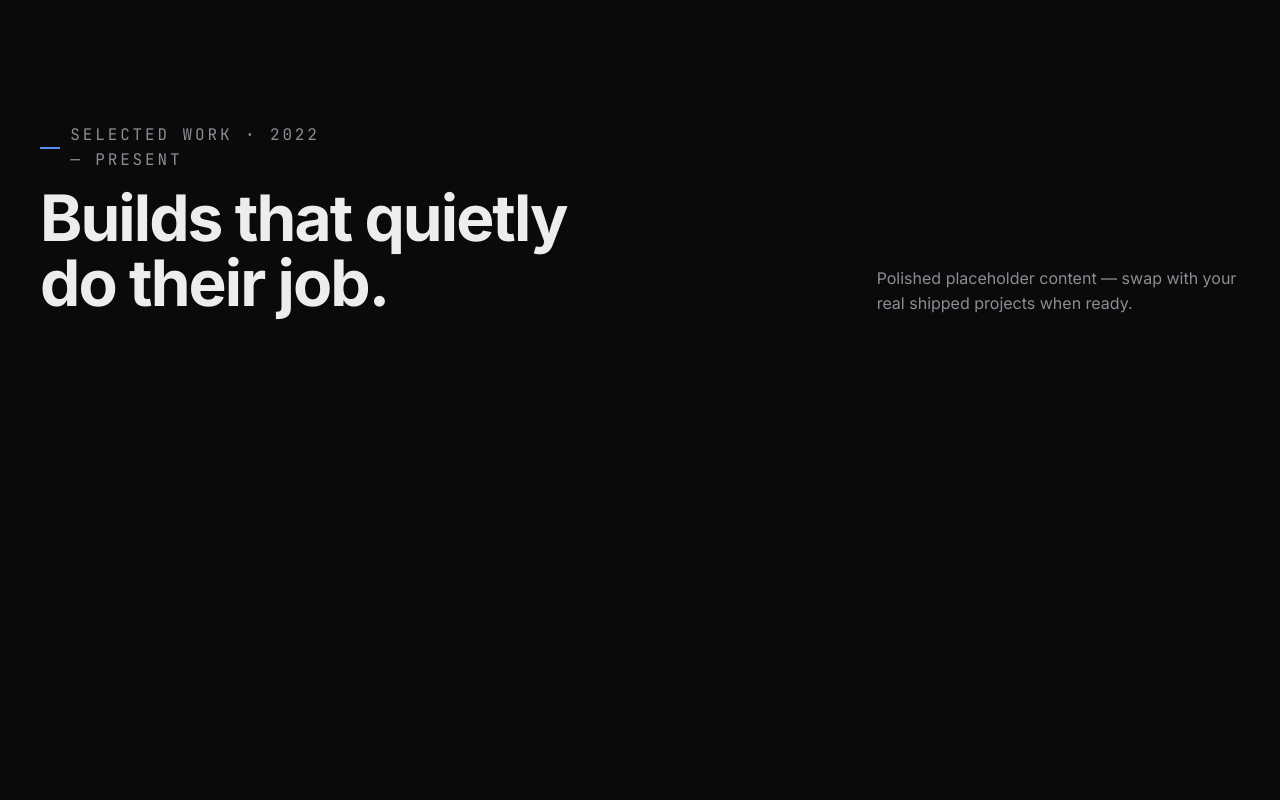
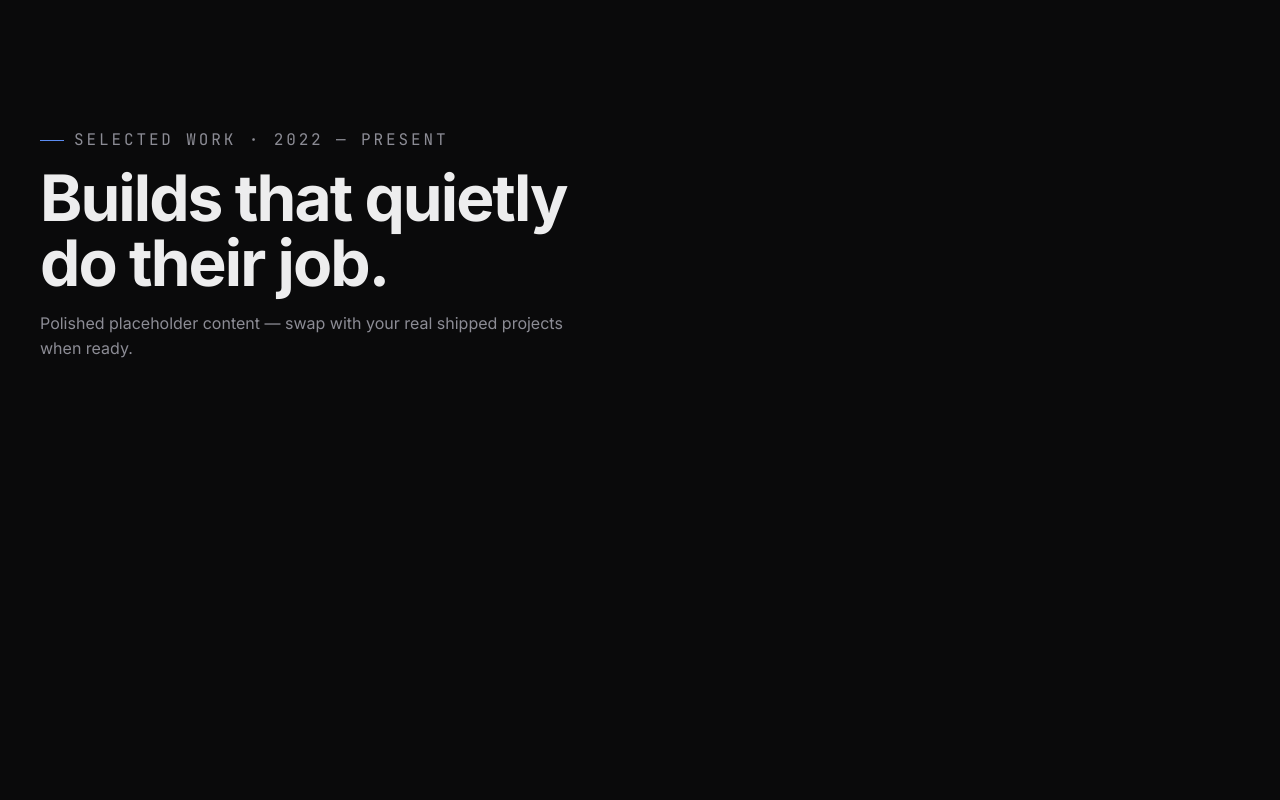
Before and after one commit to hussienessam04/portfolio, a Next.js app: page /en in a window 1280 px wide. Shown: the part 1920-2720 px from the top of the page. Built offline with nearby package versions, Linux system fonts and the light colour scheme.

Commit message:
fix: stack .caps-head + .work-head + .stats-head (title above, description below)

```diff
--- /dev/null
+++ b/spawn-dev.cjs
@@ -0,0 +1,5 @@
+require('child_process').spawn(
+  process.execPath,
+  ['./node_modules/next/dist/bin/next', 'dev', '-p', '3737'],
+  { detached: true, stdio: 'ignore', cwd: __dirname, env: { ...process.env, BROWSER: 'none' } }
+).unref();
--- a/src/styles/globals.css
+++ b/src/styles/globals.css
@@ -212,14 +212,13 @@ a:focus-visible, button:focus-visible, .magnetic:focus-visible { outline: 2px so
 @media (max-width: 980px) { .about { grid-template-columns: 1fr; gap: 40px; } .about-side { position: static; } }
 
 /* ═══ bento work grid ═══ */
-.work-head { display: flex; align-items: flex-end; justify-content: space-between; gap: 32px; margin-bottom: var(--gap-xl); flex-wrap: wrap; }
-/* ponytail: --fs-h1 (56–144px) made section h2s ('Builds that quietly do
- * their job.' / 'Services, frankly described.' / 'An honest four-step
- * rhythm.') fight the bento + capabilities + process rows below. Rescaled
- * to the same band as the hero h1. */
+/* ponytail: stacked column — eyebrow + h2 on top, subtitle below.
+ * Was side-by-side flex which forced the subtitle to the right and broke
+ * the reading rhythm when the title wrapped. */
+.work-head { display: flex; flex-direction: column; align-items: flex-start; gap: 16px; margin-bottom: var(--gap-xl); max-inline-size: 64ch; }
 .work-head h2 { font-family: var(--font-display); font-size: clamp(36px, 5vw, 72px); font-weight: 700; line-height: 1.02; letter-spacing: -0.03em; margin: 12px 0 0; max-inline-size: 14ch; }
 .work-head h2 .serif { font-family: var(--font-serif); font-style: italic; font-weight: 500; }
-.work-head p { color: var(--muted); max-inline-size: 36ch; font-size: 16px; }
+.work-head p { color: var(--muted); max-inline-size: 60ch; font-size: 16px; }
 .bento { display: grid; grid-template-columns: repeat(6, 1fr); grid-auto-rows: minmax(180px, auto); gap: 16px; }
 .b-card { position: relative; background: var(--surface); border: 1px solid var(--border); border-radius: var(--radius-lg); padding: 28px; overflow: hidden; transition: transform 800ms var(--ease-out), border-color var(--motion) var(--ease), box-shadow 800ms var(--ease-out); display: flex; flex-direction: column; }
 .b-card:hover { transform: translateY(-8px); border-color: var(--fg); box-shadow: 0 24px 56px color-mix(in oklab, var(--fg), transparent 92%); }
@@ -282,10 +281,10 @@ a:focus-visible, button:focus-visible, .magnetic:focus-visible { outline: 2px so
 @media (max-width: 720px) { .tape-card { flex-basis: 280px; min-height: 240px; } }
 
 /* ═══ capabilities — list ═══ */
-.caps-head { display: flex; align-items: flex-end; justify-content: space-between; gap: 32px; margin-bottom: var(--gap-xl); flex-wrap: wrap; }
+.caps-head { display: flex; flex-direction: column; align-items: flex-start; gap: 16px; margin-bottom: var(--gap-xl); max-inline-size: 64ch; }
 .caps-head h2 { font-family: var(--font-display); font-size: clamp(36px, 5vw, 72px); font-weight: 700; line-height: 1.02; letter-spacing: -0.03em; margin: 12px 0 0; max-inline-size: 14ch; }
 .caps-head h2 .serif { font-family: var(--font-serif); font-style: italic; font-weight: 500; }
-.caps-head p { color: var(--muted); max-inline-size: 36ch; }
+.caps-head p { color: var(--muted); max-inline-size: 60ch; }
 .caps { border-top: 1px solid var(--border); }
 .cap { display: grid; grid-template-columns: 80px 1fr 2fr auto; align-items: center; gap: clamp(16px, 3vw, 40px); padding-block: clamp(22px, 3vw, 32px); border-bottom: 1px solid var(--border); cursor: pointer; transition: padding 480ms var(--ease-out), background var(--motion) var(--ease); position: relative; }
 .cap:hover { padding-inline-start: 12px; background: color-mix(in oklab, var(--fg), transparent 97%); }
@@ -301,7 +300,7 @@ a:focus-visible, button:focus-visible, .magnetic:focus-visible { outline: 2px so
 /* ═══ stats — dark section ═══ */
 .stats-wrap { background: var(--dark-bg); color: var(--dark-fg); padding-block: var(--gap-2xl); border-radius: var(--radius-xl); margin-inline: var(--gutter); margin-block: var(--gap-2xl); position: relative; overflow: hidden; }
 .stats-wrap::before { content: ""; position: absolute; inset-block-start: -10%; inset-inline-end: -10%; width: 60%; aspect-ratio: 1; border-radius: 50%; background: radial-gradient(circle at center, color-mix(in oklab, var(--accent), transparent 70%), transparent 60%); pointer-events: none; }
-.stats-head { display: flex; align-items: flex-end; justify-content: space-between; gap: 32px; margin-bottom: var(--gap-xl); flex-wrap: wrap; position: relative; z-index: 1; padding-inline: clamp(20px, 4vw, 56px); }
+.stats-head { display: flex; flex-direction: column; align-items: flex-start; gap: 16px; margin-bottom: var(--gap-xl); position: relative; z-index: 1; padding-inline: clamp(20px, 4vw, 56px); max-inline-size: 64ch; }
 .stats-head h2 { font-family: var(--font-display); font-size: clamp(36px, 5vw, 64px); font-weight: 600; line-height: 1.05; letter-spacing: -0.025em; margin: 16px 0 0; max-inline-size: 14ch; }
 .stats-head h2 .serif { font-family: var(--font-serif); font-style: italic; font-weight: 500; }
 .stats-grid { display: grid; grid-template-columns: repeat(4, 1fr); gap: 1px; background: var(--dark-border); border-top: 1px solid var(--dark-border); border-bottom: 1px solid var(--dark-border); position: relative; z-index: 1; }
```
